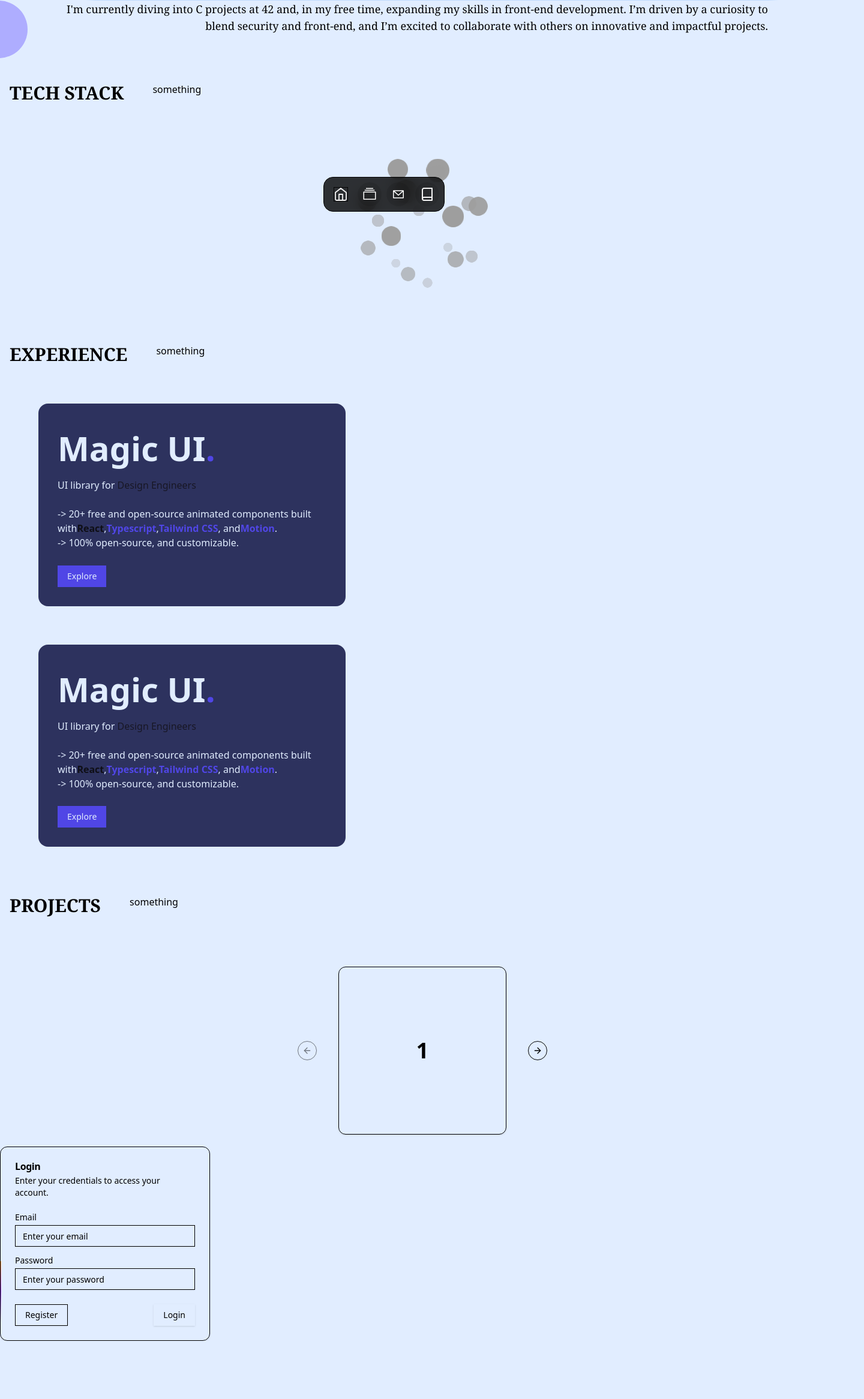
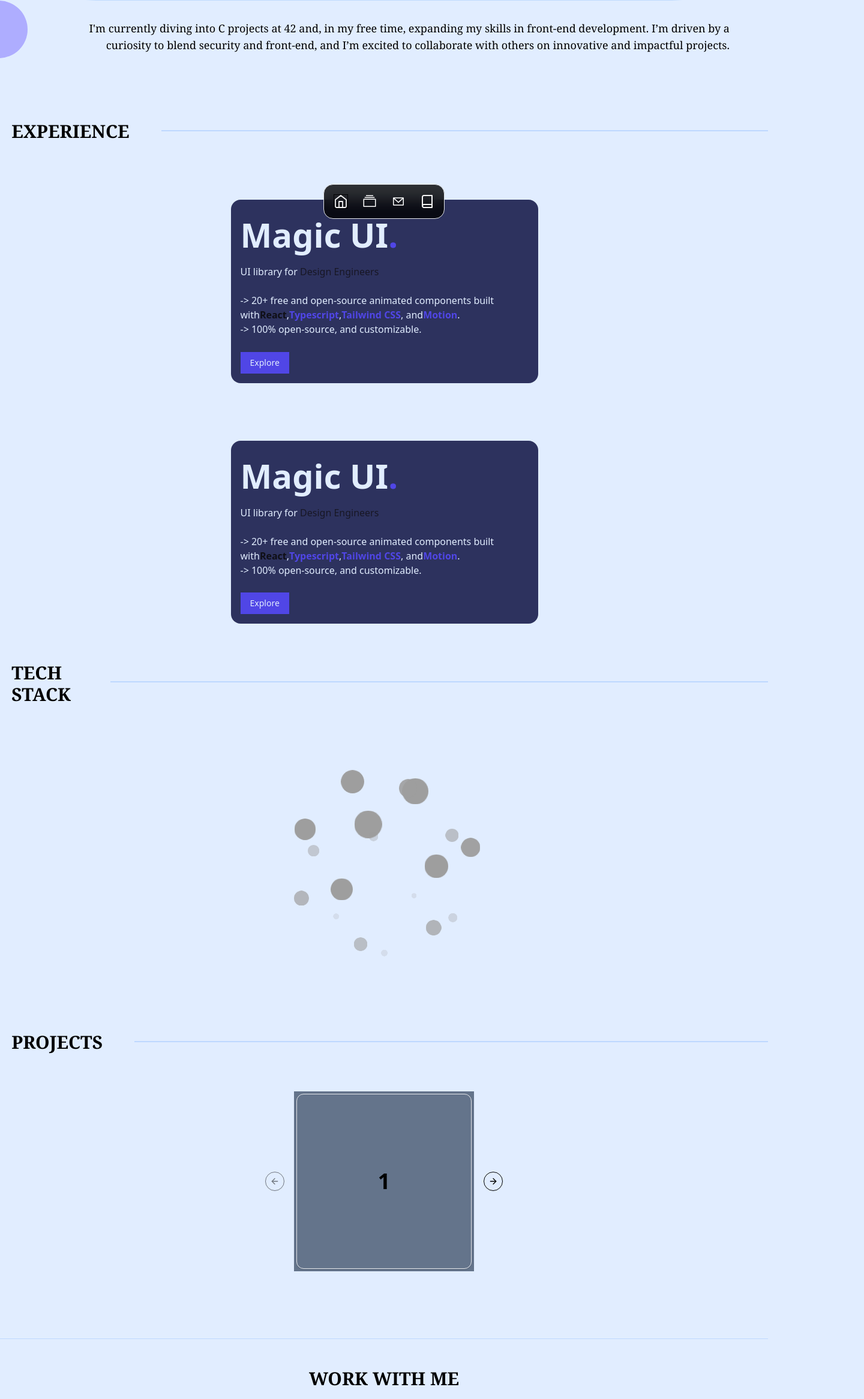
Before and after one commit to nann5an1/website5an1, a Next.js app: page / in a window 1280 px wide. Shown: the part 399-2732 px from the top of the page at 60% size, 1440 px wide, since content can reach past the window. Before the commit the page ends 2635 px from the top, so only its background shows below. Built offline with nearby package versions, Linux system fonts and the light colour scheme.

Commit message:
done-responsiveness

```diff
--- a/src/components/magicui/icon-cloud.tsx
+++ b/src/components/magicui/icon-cloud.tsx
@@ -113,9 +113,9 @@ export function IconCloud({ icons, images }: IconCloudProps) {
       const z = Math.sin(phi) * r;
 
       newIcons.push({
-        x: x * 100,
-        y: y * 100,
-        z: z * 100,
+        x: x * 150,
+        y: y * 150,
+        z: z * 150,
         scale: 1,
         opacity: 1,
         id: i,
--- a/src/pages/Contact.tsx
+++ b/src/pages/Contact.tsx
@@ -10,14 +10,21 @@ import {
 import { Input } from "@/components/ui/input";
 import { Label } from "@/components/ui/label";
 import { BorderBeam } from "@/components/magicui/border-beam";
+import { div } from "motion/react-client";
 
 function Contact() {
   return (
-    <Card className="relative w-[350px] overflow-hidden">
+    <div className="mt-28">
+      <div className="w-full h-[1px] bg-[#bed8ff]"></div>
+      <div className="flex justify-center mt-12">
+        <h1 className="text-3xl font-bold font-serif">WORK WITH ME</h1>
+      </div>
+      <div className="flex justify-center mt-16 mb-16 ml-[0.5rem] mr-[0.5rem]">
+        <Card className="relative w-[450px] h-[300px] bg-[#b3d2ff] border-none">
           <CardHeader>
-        <CardTitle>Login</CardTitle>
+            <CardTitle>I would really appreciate any opportunities to work with you.</CardTitle>
             <CardDescription>
-          Enter your credentials to access your account.
+
             </CardDescription>
           </CardHeader>
           <CardContent>
@@ -25,25 +32,26 @@ function Contact() {
               <div className="grid w-full items-center gap-4">
                 <div className="flex flex-col space-y-1.5">
                   <Label htmlFor="email">Email</Label>
-              <Input id="email" type="email" placeholder="Enter your email" />
+                  <Input className="bg-[#e2eeff70]" id="email" type="email" placeholder="Enter your email" />
                 </div>
                 <div className="flex flex-col space-y-1.5">
-              <Label htmlFor="password">Password</Label>
+                  <Label htmlFor="password">Contact</Label>
                   <Input
-                id="password"
-                type="password"
-                placeholder="Enter your password"
+                   className="bg-[#e2eeff70]"
+                    type="phone"
+                    placeholder="Enter your contact number"
                   />
                 </div>
               </div>
             </form>
           </CardContent>
-      <CardFooter className="flex justify-between">
-        <Button variant="outline">Register</Button>
-        <Button>Login</Button>
+          <CardFooter className="flex justify-center ">
+            <Button type="submit" variant="outline" className="bg-slate-800 text-[#b3d2ff]">Send</Button>
           </CardFooter>
-      <BorderBeam duration={8} size={100} />
+          <BorderBeam duration={10} size={300} />
       </Card>
+      </div>
+    </div>
   );
 }
 
--- a/src/pages/Experience.tsx
+++ b/src/pages/Experience.tsx
@@ -4,8 +4,8 @@ import { div } from "motion/react-client";
 
 function Experience() {
   return (
-    <div className="mt-16 text-[#e1edff]">
-        <div className="ml-16 size-full max-w-lg items-center justify-center overflow-hidden pt-8 bg-[#2d325e] p-8 mb-4 rounded-2xl">
+    <div className="flex justify-center mt-24 text-[#e1edff]">
+        <div className="ml-[1px] size-full max-w-lg items-center justify-center overflow-hidden bg-[#2d325e] p-4 rounded-2xl">
         <BoxReveal boxColor={"#5046e6"} duration={0.5}>
             <p className="text-[3.5rem] font-semibold">
             Magic UI<span className="text-[#5046e6]">.</span>
--- a/src/pages/ExperienceTitle.tsx
+++ b/src/pages/ExperienceTitle.tsx
@@ -1,8 +1,8 @@
 function ExperienceTitle() {
     return (
-        <div className="flex justify-start gap-x-12">
-            <h1 className="text-3xl font-bold font-serif ml-4">EXPERIENCE</h1>
-            <div className="">something</div>
+        <div className="flex justify-start gap-x-12 mt-24">
+            <h1 className="text-3xl font-bold font-serif ml-[1.2rem]">EXPERIENCE</h1>
+            <div className="bg-[#bed8ff] ml-[5px] w-screen h-[2px] mt-4"></div>
         </div>
     )
 
--- /dev/null
+++ b/src/pages/Footer.tsx
@@ -0,0 +1,11 @@
+
+
+function Footer(){
+   return (
+    <div className="flex justify-center mt-[4rem]">
+       <footer className="bg-[#26272b] w-[100%] h-[12rem]"></footer>
+    </div>
+   )
+}
+
+export default Footer
--- a/src/pages/Home.tsx
+++ b/src/pages/Home.tsx
@@ -5,12 +5,12 @@ function Home() {
       <div className="relative pt-4 pb-4">
         <div className="p-4 flex justify-end relative">
           <img
-            className="top-12 left-24 w-44 h-44 relative z-10 rounded-full"
+            className="top-12 left-[2/3] w-44 h-44 relative z-10 rounded-full"
             src="/profile.jpg"
             alt=""
           />
-          <div className="absolute top-4 right-0 translate-x-1/2 -translate-y-1/2 w-80 h-80 rounded-full bg-[#aeadff] -z-10"></div>
-          <div className="absolute mt-12 left-0 right-[-160px] w-120 h-80 rounded-full bg-blue-200 -z-20"></div>
+          <div className="absolute top-0 right-24 translate-x-1/2 -translate-y-1/2 w-48 h-48 rounded-full bg-[#aeadff] -z-10"></div>
+          <div className="absolute mt-12 left-0 right-[-160px] w-screen h-80 rounded-full bg-blue-200 -z-20"></div>
         </div>
         <div className='ml-12'>
           <h1 className="text-4xl font-sans font-normal">Hi I'm</h1>
@@ -21,7 +21,7 @@ function Home() {
             />
         </div>
         <div className="absolute top-[400px] left-[-50px] w-24 h-24 rounded-full bg-[#aeadff]"></div>
-        <div className="pt-20 pl-20 ">
+        <div className="flex justify-end pt-20 pl-20 pr-[4rem] mt-8">
           <p className="font-serif text-right text-lg">
             I'm currently diving into C projects at 42 and, in my free time,
             expanding my skills in front-end development. I’m driven by a
--- a/src/pages/Nav.tsx
+++ b/src/pages/Nav.tsx
@@ -10,18 +10,18 @@ export type IconProps = React.HTMLAttributes<SVGElement>;
 
 export default function DockDemo() {
   return (
-    <div className="fixed bottom-8 left-0 w-full p-4 flex justify-center">
+    <div className="fixed bottom-5 left-0 w-screen p-4 flex justify-center">
       <Dock  className="bg-black/80" iconMagnification={60} iconDistance={100}>
         <DockIcon>
           <Icons.home className="size-full" />
         </DockIcon>
-        <DockIcon className="bg-black/10 dark:bg-white/10">
+        <DockIcon >
           <Icons.experience className="size-full" />
         </DockIcon>
-        <DockIcon className="bg-black/10 dark:bg-white/10">
+        <DockIcon>
           <Icons.email className="size-full" />
         </DockIcon>
-        <DockIcon className="bg-black/10 dark:bg-white/10">
+        <DockIcon>
           <Icons.projects className="size-full" />
         </DockIcon>
       </Dock>
--- a/src/pages/Projects.tsx
+++ b/src/pages/Projects.tsx
@@ -13,11 +13,11 @@ function Projects() {
   return (
     <>
         <div className="flex justify-start gap-x-12 mt-20">
-            <h1 className="text-3xl font-bold font-serif ml-4">PROJECTS</h1>
-            <div className="">something</div>
+            <h1 className="text-3xl font-bold font-serif ml-[1.2rem]">PROJECTS</h1>
+            <div className="bg-[#bed8ff] ml-[5px] w-screen h-[2px] mt-4"></div>
         </div>
-        <div className="mt-16 flex justify-center ml-32">
-            <Carousel className="w-full max-w-xs p-4">
+        <div className="mt-16 flex justify-center">
+            <Carousel className="w-full max-w-[300px] bg-slate-500">
             <CarouselContent>
                 {Array.from({ length: 5 }).map((_, index) => (
                 <CarouselItem key={index}>
--- a/src/pages/TechStack.tsx
+++ b/src/pages/TechStack.tsx
@@ -29,11 +29,11 @@ function TechStack() {
 
   return (
     <div className="mt-16 grow">
-        <div className="flex justify-start gap-x-12">
-            <h1 className="text-3xl font-bold font-serif ml-4">TECH STACK</h1>
-            <div className="">something</div>
+        <div className="flex justify-center">
+            <h1 className="text-3xl font-bold font-serif ml-[1.2rem]">TECH STACK</h1>
+            <div className="bg-[#bed8ff] ml-[2px] w-screen h-[2px] mt-[2rem]"></div>
         </div>
-        <div className="relative flex size-full items-center justify-center overflow-hidden ml-16">
+        <div className="relative flex size-full items-center justify-center overflow-hidden p-8">
             <IconCloud images={images} />
         </div>
     </div>
--- a/src/pages/index.tsx
+++ b/src/pages/index.tsx
@@ -9,6 +9,7 @@ import Experience from "./Experience";
 import ExperienceTitle from "./ExperienceTitle";
 import Projects from "./Projects";
 import Contact from "./Contact";
+import Footer from "./Footer";
 // import { ModeToggle } from "@/components/mode-toggle";
 
 // const geistSans = Geist({
@@ -23,14 +24,15 @@ import Contact from "./Contact";
 
 function index() {
   return (
-  <div>
+  <div className="grid grid-cols-1">
       <Home />
-      <TechStack />
       <ExperienceTitle />
       <Experience />
       <Experience />
+      <TechStack />
       <Projects />
       <Contact />
+      <Footer />
       <DockDemo />
   </div>
   );
--- a/src/styles/globals.css
+++ b/src/styles/globals.css
@@ -12,17 +12,166 @@ body{
   background-color: #e1edff;
 }
 
-
-
-@layer base {}
-
-
-
-@layer base {
-  * {
-    @apply border-border outline-ring/50;
-  }
-  body {
-    @apply bg-background text-foreground;
+.site-footer
+{
+  background-color:#26272b;
+  padding:45px 0 20px;
+  font-size:15px;
+  line-height:24px;
+  color:#737373;
+}
+.site-footer hr
+{
+  border-top-color:#bbb;
+  opacity:0.5
+}
+.site-footer hr.small
+{
+  margin:20px 0
+}
+.site-footer h6
+{
+  color:#fff;
+  font-size:16px;
+  text-transform:uppercase;
+  margin-top:5px;
+  letter-spacing:2px
+}
+.site-footer a
+{
+  color:#737373;
+}
+.site-footer a:hover
+{
+  color:#3366cc;
+  text-decoration:none;
+}
+.footer-links
+{
+  padding-left:0;
+  list-style:none
+}
+.footer-links li
+{
+  display:block
+}
+.footer-links a
+{
+  color:#737373
+}
+.footer-links a:active,.footer-links a:focus,.footer-links a:hover
+{
+  color:#3366cc;
+  text-decoration:none;
+}
+.footer-links.inline li
+{
+  display:inline-block
+}
+.site-footer .social-icons
+{
+  text-align:right
+}
+.site-footer .social-icons a
+{
+  width:40px;
+  height:40px;
+  line-height:40px;
+  margin-left:6px;
+  margin-right:0;
+  border-radius:100%;
+  background-color:#33353d
+}
+.copyright-text
+{
+  margin:0
+}
+@media (max-width:991px)
+{
+  .site-footer [class^=col-]
+  {
+    margin-bottom:30px
   }
 }
+@media (max-width:767px)
+{
+  .site-footer
+  {
+    padding-bottom:0
+  }
+  .site-footer .copyright-text,.site-footer .social-icons
+  {
+    text-align:center
+  }
+}
+.social-icons
+{
+  padding-left:0;
+  margin-bottom:0;
+  list-style:none
+}
+.social-icons li
+{
+  display:inline-block;
+  margin-bottom:4px
+}
+.social-icons li.title
+{
+  margin-right:15px;
+  text-transform:uppercase;
+  color:#96a2b2;
+  font-weight:700;
+  font-size:13px
+}
+.social-icons a{
+  background-color:#eceeef;
+  color:#818a91;
+  font-size:16px;
+  display:inline-block;
+  line-height:44px;
+  width:44px;
+  height:44px;
+  text-align:center;
+  margin-right:8px;
+  border-radius:100%;
+  -webkit-transition:all .2s linear;
+  -o-transition:all .2s linear;
+  transition:all .2s linear
+}
+.social-icons a:active,.social-icons a:focus,.social-icons a:hover
+{
+  color:#fff;
+  background-color:#29aafe
+}
+.social-icons.size-sm a
+{
+  line-height:34px;
+  height:34px;
+  width:34px;
+  font-size:14px
+}
+.social-icons a.facebook:hover
+{
+  background-color:#3b5998
+}
+.social-icons a.twitter:hover
+{
+  background-color:#00aced
+}
+.social-icons a.linkedin:hover
+{
+  background-color:#007bb6
+}
+.social-icons a.dribbble:hover
+{
+  background-color:#ea4c89
+}
+@media (max-width:767px)
+{
+  .social-icons li.title
+  {
+    display:block;
+    margin-right:0;
+    font-weight:600
+  }
+}
```
Lines whose indentation alone changed are shown as unchanged.
